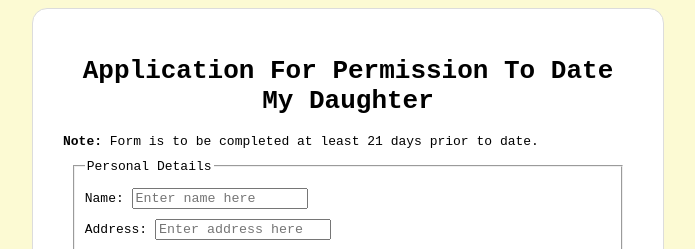
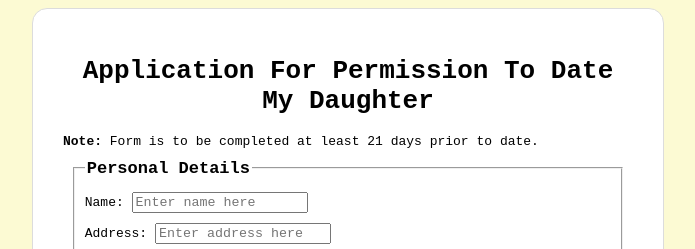
Before and after one commit to mohannadjamal/TTH-Tasks, a plain HTML site: page Entry-6/index.html in a window 1280 px wide. Shown: the top 249 px of the page, without its empty margins (292-987 px from the left). Drawn offline with Linux system fonts and the light colour scheme.

Commit message:
Style changes

```diff
--- a/Entry-6/style.scss
+++ b/Entry-6/style.scss
@@ -24,7 +24,10 @@ body {
   .title {
     text-align: center;
   }
-
+  legend {
+    font-size: 17px;
+    font-weight: 700;
+  }
   fieldset {
     margin: 10px;
   }
```
Also changed, not shown: Entry-6/style.css, 1 other file.
